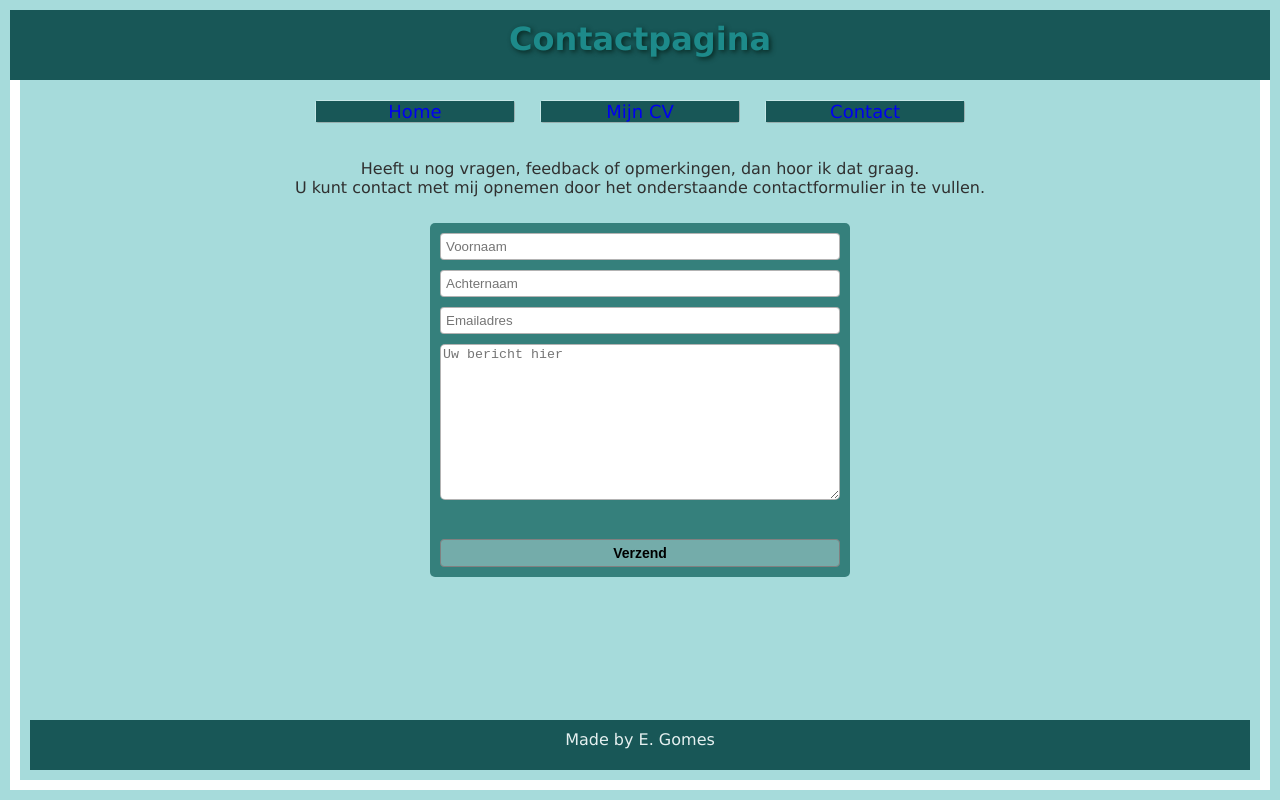
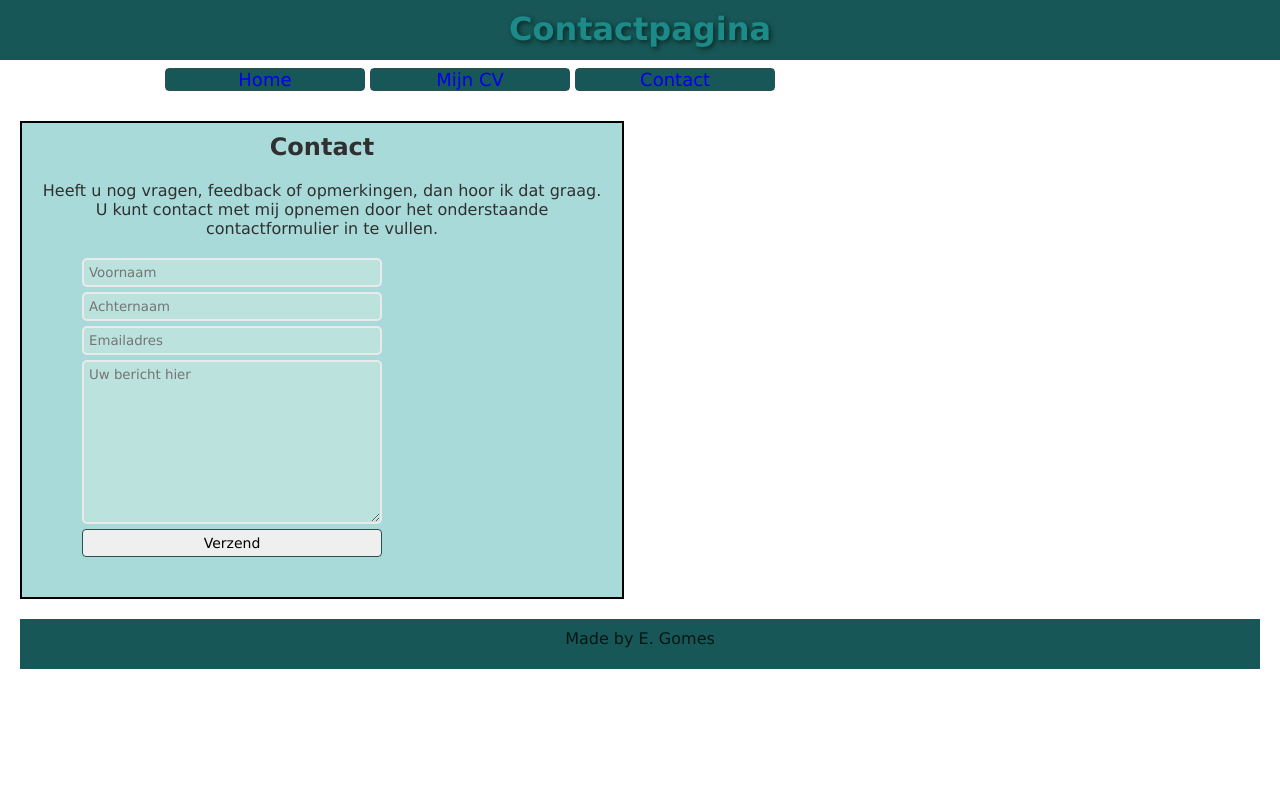
Before and after one commit to ElG87/Huiswerk-les-13en15, a plain HTML site: page HTML/contact.html in a window 1280 px wide. Drawn offline with Linux system fonts and the light colour scheme; files that its build step writes are made by us from their sources.

Commit message:
aanpassing

```diff
--- a/CSS/contact.css
+++ b/CSS/contact.css
@@ -1,39 +1,54 @@
+
 body{
-    background-color: rgb(166, 219, 219);
+    background-color: rgb(255, 255, 255);
     font-family: Verdana, Geneva, Tahoma, sans-serif;
     color: rgb(48, 48, 48);
-    border:10px solid white;
-    margin: 10px;
-    position: fixed;
-    top: 0px;
-    bottom: 0px;
-    left: 0px;
-    right: 0px;
-    padding-top: 70px;
+    margin-left: 10px;
+    margin-right: 10px;
+    position: absolute;
+    top: 50px;
+    left: 10px;
+    right: 10px;
 }
 
 header{
     background-color: rgb(24, 87, 87);
     color: rgb(29, 138, 138);
-    height: 50px;
-    margin-top: 0px;
-    padding-top: 10px;
-    padding-bottom: 10px;
+    height: 60px;
     position: fixed;
-    top: 10px;
-    left: 10px;
-    right: 10px;
-    z-index: 100;
+    top: 0px;
+    left: 0px;
+    right: 0px;
 }
 
 h1{
     text-align: center;
     text-shadow: 2px 2px 5px rgb(8, 41, 35);
     margin: 0px;
+    padding: 10px;
 }
 
-h2{
-    text-align: center;
+button{
+    border: 1px solid darkslategray;
+    border-radius: 4px;
+    font-family: 'Lucida Sans', 'Lucida Sans Regular', 'Lucida Grande', 'Lucida Sans Unicode', Geneva, Verdana, sans-serif;
+    font-size: 18px;
+    width: 200px;
+    margin-top: 10px;
+    margin-bottom: 30px;
+    padding: 0px;
+}
+
+button :hover {
+    background-color: rgb(62, 151, 163);
+    border-radius: 1px;
+    color: white;
+    box-shadow: outset 1px 1px 10px rgb(44, 44, 44);
+    font-weight: bold;
+}
+
+button :visited{
+    color: black;
 }
 
 a{
@@ -44,121 +59,74 @@ a{
 
 #menubalk{
     display: block;
+   text-align: center;
+    max-width: 900px;
+    min-width: 500px;
+
+}
+#slotzin, #contactformulier, h2{
+    max-width: 600px;
+    height: auto;
+    box-sizing: border-box;
+    padding: 10px;
+    background-color: #a9dada;
+    margin: auto;
+}
+#slotzin, h2{
     text-align: center;
 }
-
-button{
-    border: 1px outset rgba(182, 230, 230, 0.699);
-    border-radius: 4px;
-    font-family: 'Lucida Sans', 'Lucida Sans Regular', 'Lucida Grande', 'Lucida Sans Unicode', Geneva, Verdana, sans-serif;
-    font-size: 18px;
-    width: 200px;
-    margin: 10PX;
-    padding: 0px;
-    color: rgb(255, 255, 255);
+#formulier{
+    margin-left: 50px;
+    margin-right: 10px;
 }
 
-button :hover {
-    background-color: rgb(62, 151, 163);
-    border-radius: 1px;
-    color: white;
-    box-shadow: 2px 2px 2px black;
-    font-weight: 600;
+#ombouw{
+    border: 2px solid black;
+    display: inherit;
+    max-width: 600px;
+
+}
+input[type="text"], textarea{
+    background-color: rgb(187, 226, 220);
+    font-family: 'Lucida Sans', 'Lucida Sans Regular', 'Lucida Grande', 'Lucida Sans Unicode', Geneva, Verdana, sans-serif;
+    display: block;
+    max-width: 500px;
+    min-width: 300px;
+    box-sizing: border-box;
+    padding: 5px;
+    border-radius: 5px;
+    margin-bottom: 5px;
+    border: 2px solid #e9eaea;
+    outline: none;
 }
 
-button :visited{
-    color: rgb(255, 255, 255);
-}
+input[type="text"]:hover, textarea:hover{
+    background-color: rgb(250, 250, 250);
 
-p{
-    padding: 10px;
-}
-
-form{
-    margin: auto;
-    background-color: rgb(53, 128, 124);
-    max-width: 400px;
-    padding: 10px;
-    border-radius: 5px;
-    margin-bottom: 20px;
-    flex: 1;
-}
-
-input[type=text]{
-    display: inline-block;
-    width: 400px;
-    padding: 5px;
-    box-sizing: border-box;
-    border: 1px solid rgba(39, 39, 39, 0.349);
-    border-radius: 4px;
-    margin-bottom: 10px;
-}
-
-input[type=text]:active{
-    border: 1px solid rgba(146, 24, 24, 0.349);
-}
-
-input[type=text]:hover{
-    border: 1px solid rgba(39, 39, 39, 0.349);
-    background-color: rgb(192, 236, 234);
-    box-shadow: 2px 2px 2px grey;
-}
-
-
-#bericht{
-    width: 400px;
-    border: 1px solid rgba(39, 39, 39, 0.349);
-    border-radius: 5px;
-    box-sizing: border-box;
-    margin-bottom: 25px;
-}
-
-#bericht:hover{
-    border: 1px solid rgba(39, 39, 39, 0.349);
-    background-color: rgb(192, 236, 234);
-    box-shadow: 2px 2px 2px grey;
 }
 
 #verzendknop{
-    display: block;
-    margin: auto;
-    margin-top: 10px;
-    width: 400px;
+    border: 1px solid darkslategray;
+    border-radius: 4px;
+    font-family: 'Lucida Sans', 'Lucida Sans Regular', 'Lucida Grande', 'Lucida Sans Unicode', Geneva, Verdana, sans-serif;
+    font-size: 14px;
+    max-width: 500px;
+    min-width: 300px;
+    margin-bottom: 30px;
     padding: 5px;
-    background-color: rgb(116, 172, 170);
-    border: 1px solid gray;
-    border-radius: 4px;
-    font-size: 14px;
-    font-weight: bold;
+    box-shadow:
+    0px 1px outset rgb(44, 44, 44)
 }
 
 #verzendknop:hover{
-    background-color: rgb(143, 190, 187);
-    border: 2px groove rgb(214, 224, 223);
-    padding: 5px;
-    box-shadow: 2px 2px 2px grey;
-    font-size: 14px;
-    font-weight: bold;
-    color: rgb(12, 44, 44);
+    box-shadow: inset 1px 1px 10px rgb(44, 44, 44)
 }
-#verzendknop:active{
-    border: 2px inset black;
-}
-
 footer{
     text-align: center;
     background-color: rgb(24, 87, 87);
-    color: rgb(229, 240, 240);
+    color: rgb(5, 22, 22);
     height: 30px;
     padding-top: 10px;
     padding-bottom: 10px;
-    position: absolute;
-    bottom: 10px;
-    left: 10px;
-    right: 10px;
+    margin-top: 20px;
 }
-
-#slotzin{
-    display: block;
-    text-align: center;
-}
--- a/CSS/cv.css
+++ b/CSS/cv.css
@@ -2,18 +2,52 @@ body{
     background-color: rgb(166, 219, 219);
     font-family: Verdana, Geneva, Tahoma, sans-serif;
     color: rgb(48, 48, 48);
-    border:10px solid white;
-    margin: auto;
-    margin-bottom: 0px;
+    margin-left: 10px;
+    margin-right: 10px;
+    position: absolute;
+    top: 50px;
+    left: 10px;
+    right: 10px;
 }
 
 header{
     background-color: rgb(24, 87, 87);
     color: rgb(29, 138, 138);
-    height: 50px;
-    margin-top: 0px;
-    padding-top: 10px;
-    padding-bottom: 10px;
+    height: 60px;
+    position: fixed;
+    top: 0px;
+    left: 0px;
+    right: 0px;
+}
+
+button{
+    border: 1px solid darkslategray;
+    border-radius: 4px;
+    font-family: 'Lucida Sans', 'Lucida Sans Regular', 'Lucida Grande', 'Lucida Sans Unicode', Geneva, Verdana, sans-serif;
+    font-size: 18px;
+    width: 200px;
+    margin: 10PX;
+    padding: 0px;
+}
+
+button :hover {
+    background-color: rgb(62, 151, 163);
+    border-radius: 1px;
+    color: white;
+    box-shadow: 2px 2px 2px black;
+    font-weight: bold;
+}
+
+button :visited{
+    color: black;
+}
+
+
+h1{
+    text-align: center;
+    text-shadow: 2px 2px 5px rgb(8, 41, 35);
+    margin: 0px;
+    padding: 10px;
 }
 
 button{
@@ -47,7 +81,6 @@ h1{
 h2{
     text-align: center;
 }
-
 a{
     background-color: rgb(24, 87, 87);
     display: block;
--- a/CSS/home.css
+++ b/CSS/home.css
@@ -2,28 +2,51 @@ body{
     background-color: rgb(166, 219, 219);
     font-family: Verdana, Geneva, Tahoma, sans-serif;
     color: rgb(48, 48, 48);
-    border:10px solid white;
-    margin: 10px;
-    position: fixed;
-    top: 0px;
-    bottom: 0px;
-    left: 0px;
-    right: 0px;
-    padding-top: 70px;
+    margin-left: 10px;
+    margin-right: 10px;
+    position: absolute;
+    top: 50px;
+    left: 10px;
+    right: 10px;
 }
 
 header{
     background-color: rgb(24, 87, 87);
     color: rgb(29, 138, 138);
-    height: 50px;
-    margin-top: 0px;
-    padding-top: 10px;
-    padding-bottom: 10px;
+    height: 60px;
     position: fixed;
-    top: 10px;
-    left: 10px;
-    right: 10px;
-    z-index: 100;
+    top: 0px;
+    left: 0px;
+    right: 0px;
+}
+
+h1{
+    text-align: center;
+    text-shadow: 2px 2px 5px rgb(8, 41, 35);
+    margin: 0px;
+    padding: 10px;
+}
+
+button{
+    border: 1px solid darkslategray;
+    border-radius: 4px;
+    font-family: 'Lucida Sans', 'Lucida Sans Regular', 'Lucida Grande', 'Lucida Sans Unicode', Geneva, Verdana, sans-serif;
+    font-size: 18px;
+    width: 200px;
+    margin: 10PX;
+    padding: 0px;
+}
+
+button :hover {
+    background-color: rgb(62, 151, 163);
+    border-radius: 1px;
+    color: white;
+    box-shadow: 2px 2px 2px black;
+    font-weight: bold;
+}
+
+button :visited{
+    color: black;
 }
 
 h1{
@@ -47,118 +70,12 @@ a{
     text-align: center;
 }
 
-button{
-    border: 1px outset rgba(182, 230, 230, 0.699);
-    border-radius: 4px;
-    font-family: 'Lucida Sans', 'Lucida Sans Regular', 'Lucida Grande', 'Lucida Sans Unicode', Geneva, Verdana, sans-serif;
-    font-size: 18px;
-    width: 200px;
-    margin: 10PX;
-    padding: 0px;
-    color: rgb(255, 255, 255);
-}
-
-button :hover {
-    background-color: rgb(62, 151, 163);
-    border-radius: 1px;
-    color: white;
-    box-shadow: 2px 2px 2px black;
-    font-weight: 600;
-}
-
-button :visited{
-    color: rgb(255, 255, 255);
-}
-
-p{
-    padding: 10px;
-}
-
-form{
-    margin: auto;
-    background-color: rgb(53, 128, 124);
-    max-width: 400px;
-    padding: 10px;
-    border-radius: 5px;
-    margin-bottom: 20px;
-    flex: 1;
-}
-
-input[type=text]{
-    display: inline-block;
-    width: 400px;
-    padding: 5px;
-    box-sizing: border-box;
-    border: 1px solid rgba(39, 39, 39, 0.349);
-    border-radius: 4px;
-    margin-bottom: 10px;
-}
-
-input[type=text]:active{
-    border: 1px solid rgba(146, 24, 24, 0.349);
-}
-
-input[type=text]:hover{
-    border: 1px solid rgba(39, 39, 39, 0.349);
-    background-color: rgb(192, 236, 234);
-    box-shadow: 2px 2px 2px grey;
-}
-
-
-#bericht{
-    width: 400px;
-    border: 1px solid rgba(39, 39, 39, 0.349);
-    border-radius: 5px;
-    box-sizing: border-box;
-    margin-bottom: 25px;
-}
-
-#bericht:hover{
-    border: 1px solid rgba(39, 39, 39, 0.349);
-    background-color: rgb(192, 236, 234);
-    box-shadow: 2px 2px 2px grey;
-}
-
-#verzendknop{
-    display: block;
-    margin: auto;
-    margin-top: 10px;
-    width: 400px;
-    padding: 5px;
-    background-color: rgb(116, 172, 170);
-    border: 1px solid gray;
-    border-radius: 4px;
-    font-size: 14px;
-    font-weight: bold;
-}
-
-#verzendknop:hover{
-    background-color: rgb(143, 190, 187);
-    border: 2px groove rgb(214, 224, 223);
-    padding: 5px;
-    box-shadow: 2px 2px 2px grey;
-    font-size: 14px;
-    font-weight: bold;
-    color: rgb(12, 44, 44);
-}
-#verzendknop:active{
-    border: 2px inset black;
-}
-
 footer{
     text-align: center;
     background-color: rgb(24, 87, 87);
-    color: rgb(229, 240, 240);
+    color: rgb(5, 22, 22);
     height: 30px;
     padding-top: 10px;
     padding-bottom: 10px;
-    position: absolute;
-    bottom: 10px;
-    left: 10px;
-    right: 10px;
+    margin: 0;
 }
-
-#slotzin{
-    display: block;
-    text-align: center;
-}
--- a/HTML/contact.html
+++ b/HTML/contact.html
@@ -3,7 +3,7 @@
         <head>
             <meta charset="UTF-8">
             <meta name="viewport" content="width=device-width, initial-scale=1.0">
-        <link rel="stylesheet" href="CSS/contact.css">
+            <link rel="stylesheet" href="../CSS/contact.css">
             <title>Huiswerkopgave Les 13-15</title>
         </head>
         <body>
@@ -16,13 +16,11 @@
                 <button><a href="mijncv.html">Mijn CV</a></button>
                 <button><a href="contact.html">Contact</a></button>
             </nav>
-        <article>
-            <section>
+            <div id="ombouw">
+                <h2>Contact</h1>
                 <p id="slotzin">Heeft u nog vragen, feedback of opmerkingen, dan hoor ik dat graag. <br>
                 U kunt contact met mij opnemen door het onderstaande contactformulier in te vullen.
                 </p>
-            </section>
-        </article>
                 <div id="contactformulier">
                     <form id="formulier" action="" method="post">
                     <input id="voornaam" name="voornaam" type="text" placeholder="Voornaam">
@@ -31,7 +29,10 @@
                     <textarea name="bericht" id="bericht" cols="30" rows="10" placeholder="Uw bericht hier"></textarea>
                     </textarea>
                     <input id="verzendknop" name="verzendknop" type="submit" value="Verzend">
-        </form></div>
-        <footer>Made by E. Gomes</footer>
+                    </form>
+                </div>
+            </div>
+            <footer>Made by E. Gomes
+            </footer>
         </body>
     </html>
```
Also changed, not shown: HTML/mijncv.html (+1 -1 lines). Lines whose indentation alone changed are shown as unchanged.
